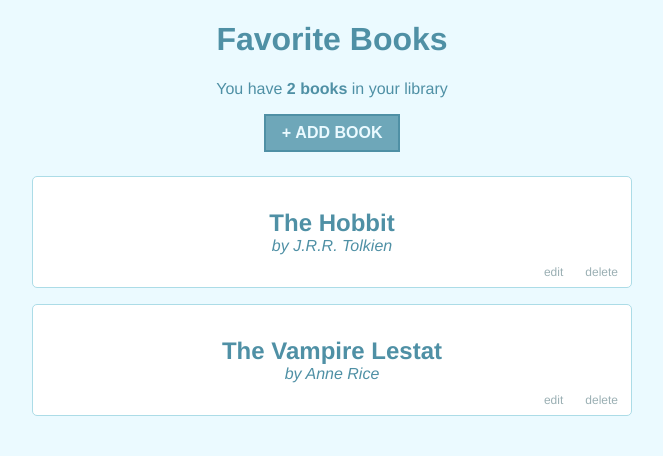
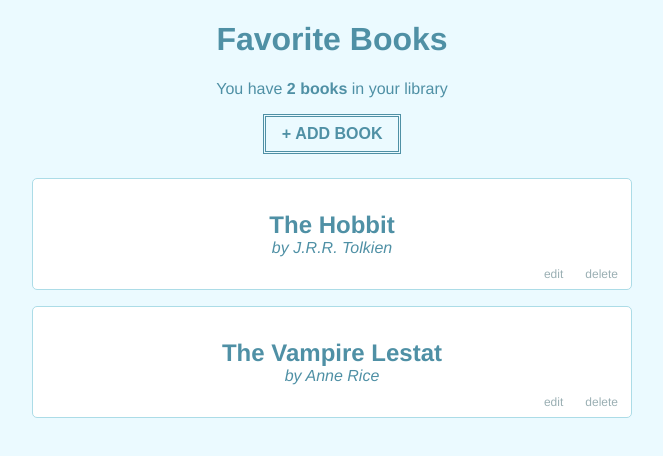
Before and after one commit to hamb0n3/book-keeper, a Vue app: page / in a window 1280 px wide. In both pictures the pointer is over the button 640 px from the left and 132 px from the top of the page. Shown: the top 456 px of the page, without its empty margins (308-971 px from the left). Built offline with nearby package versions, Linux system fonts and the light colour scheme.

Commit message:
Updating button styles

```diff
--- a/src/App.vue
+++ b/src/App.vue
@@ -77,7 +77,9 @@ body {
 
   &:hover,
   &:focus {
-    background-color: lighten($button-bg, 10%);
+    color: $text-color;
+    border: 3px double $text-color;
+    background-color: $bg-color;
   }
 
   &--add-book {
```
Also changed, not shown: 6 other files (tests, documents, lock files or other folders).
